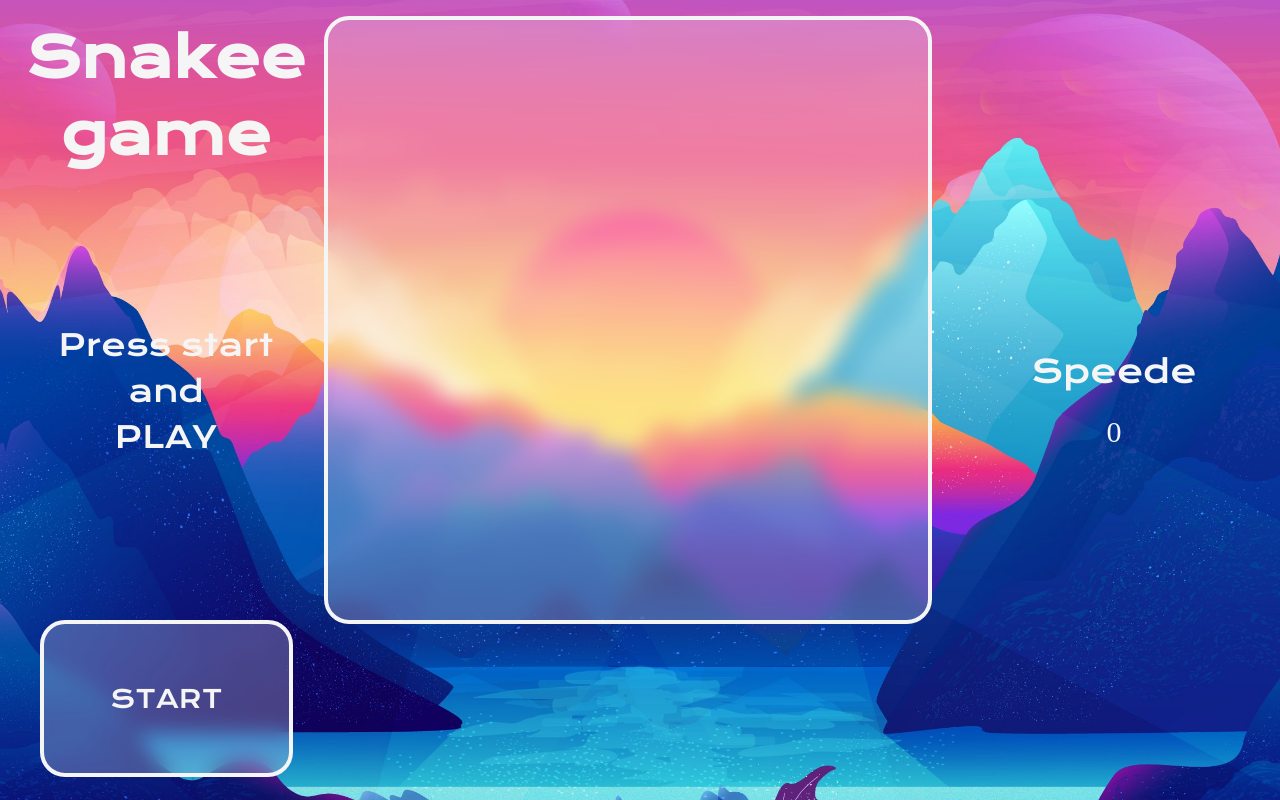
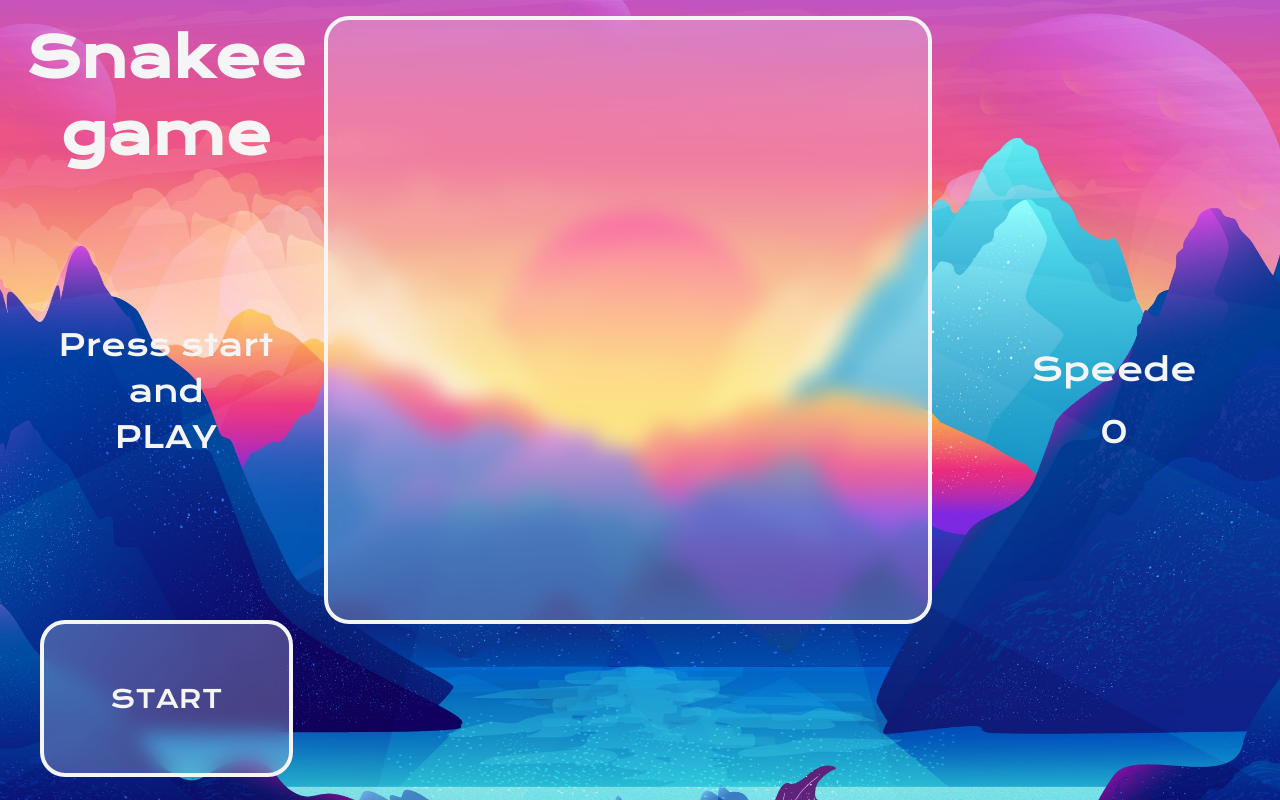
Before and after one commit to Hacker2024777/algoproject, a plain HTML site: page index.html in a window 1280 px wide. Drawn offline with nearby package versions, Linux system fonts and the light colour scheme.

Commit message:
Update Main.css

```diff
--- a/Main.css
+++ b/Main.css
@@ -154,6 +154,8 @@ p{
     margin-top: 3vh ;
     color:whitesmoke;
     font-size:30px;
+    font-family: Krona One;
+
     }
 
 .btn_spp{
```
